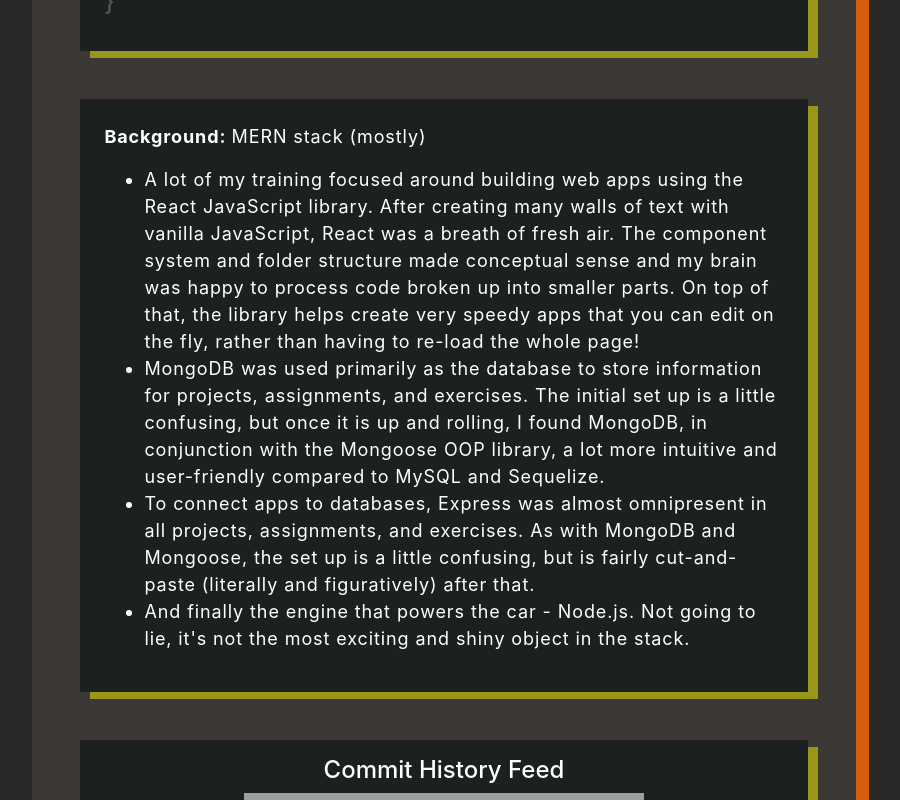
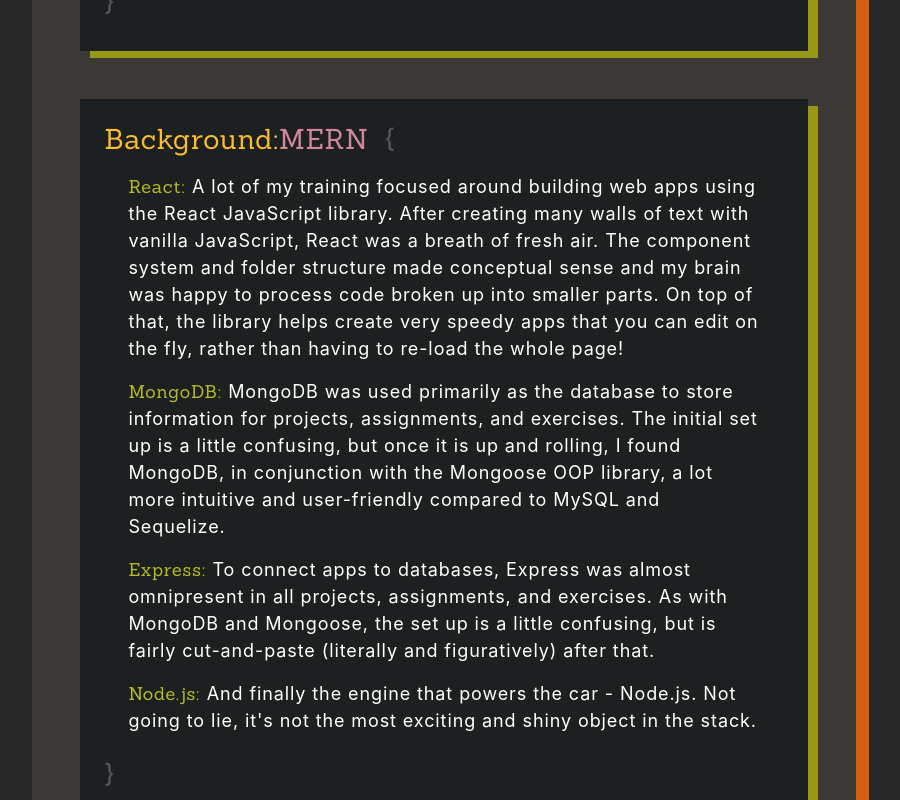
Before and after one commit to hill1635/hill-react-portfolio, a React (Create React App) app: page /about in a window 1280 px wide. Shown: the part 900-1700 px from the top of the page, without its empty margins (196-1096 px from the left). Built offline with nearby package versions, Linux system fonts and the light colour scheme; grey boxes are pictures that could not be loaded.

Commit message:
Background styling.

```diff
--- a/src/index.scss
+++ b/src/index.scss
@@ -77,6 +77,11 @@ img {
   font-family: Sanchez;
 }
 
+.value {
+  color: $purple;
+  font-family: Sanchez;
+}
+
 .statement {
   color: $red;
   font-family: Sanchez;
--- a/src/pages/About/Background/index.js
+++ b/src/pages/About/Background/index.js
@@ -4,12 +4,15 @@ import "./style.scss";
 function Background() {
   return (
     <section className="background infoBox col-11 mx-auto my-4 p-4">
-      <p>
-        <strong>Background: </strong> MERN stack (mostly)
-      </p>
+      <span className="d-inline-flex">
+        <h3 className="object">Background:</h3>
+        <h3 className="value">MERN</h3>
+        <h3 className="character ml-3">&#123;</h3>
+      </span>
       {/* Carousel? */}
-      <ul>
-        <li>
+      <ul className="list-unstyled px-4">
+        <li className="py-2">
+          <span className="string">React: </span>
           A lot of my training focused around building web apps using the React
           JavaScript library. After creating many walls of text with vanilla
           JavaScript, React was a breath of fresh air. The component system and
@@ -18,26 +21,30 @@ function Background() {
           helps create very speedy apps that you can edit on the fly, rather
           than having to re-load the whole page!
         </li>
-        <li>
+        <li className="py-2">
+          <span className="string">MongoDB: </span>
           MongoDB was used primarily as the database to store information for
           projects, assignments, and exercises. The initial set up is a little
           confusing, but once it is up and rolling, I found MongoDB, in
           conjunction with the Mongoose OOP library, a lot more intuitive and
           user-friendly compared to MySQL and Sequelize.
         </li>
-        <li>
+        <li className="py-2">
+          <span className="string">Express: </span>
           To connect apps to databases, Express was almost omnipresent in all
           projects, assignments, and exercises. As with MongoDB and Mongoose,
           the set up is a little confusing, but is fairly cut-and-paste
           (literally and figuratively) after that.
           {/* More Here. */}
         </li>
-        <li>
+        <li className="py-2">
+          <span className="string">Node.js: </span>
           And finally the engine that powers the car - Node.js. Not going to
           lie, it's not the most exciting and shiny object in the stack.
           {/* More Here. */}
         </li>
       </ul>
+      <h3 className="character">&#125;</h3>
     </section>
   );
 }
```
